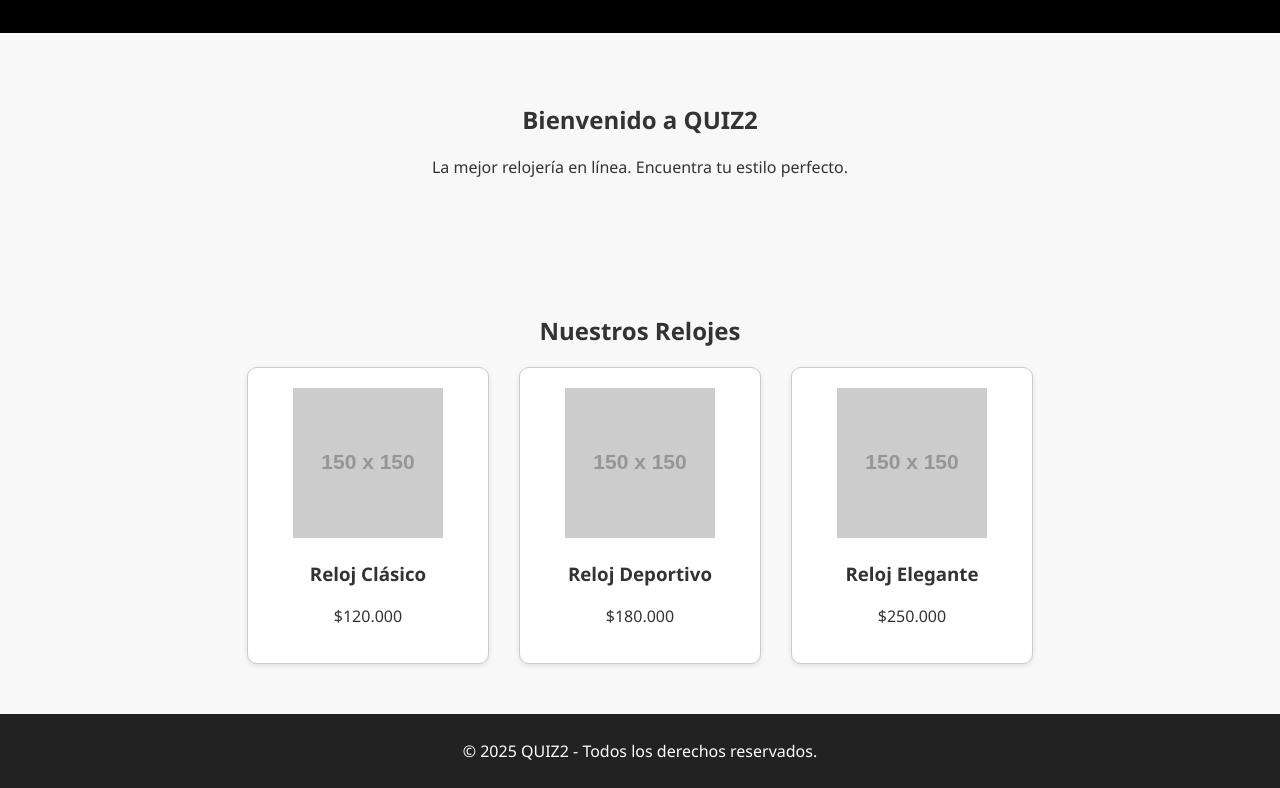
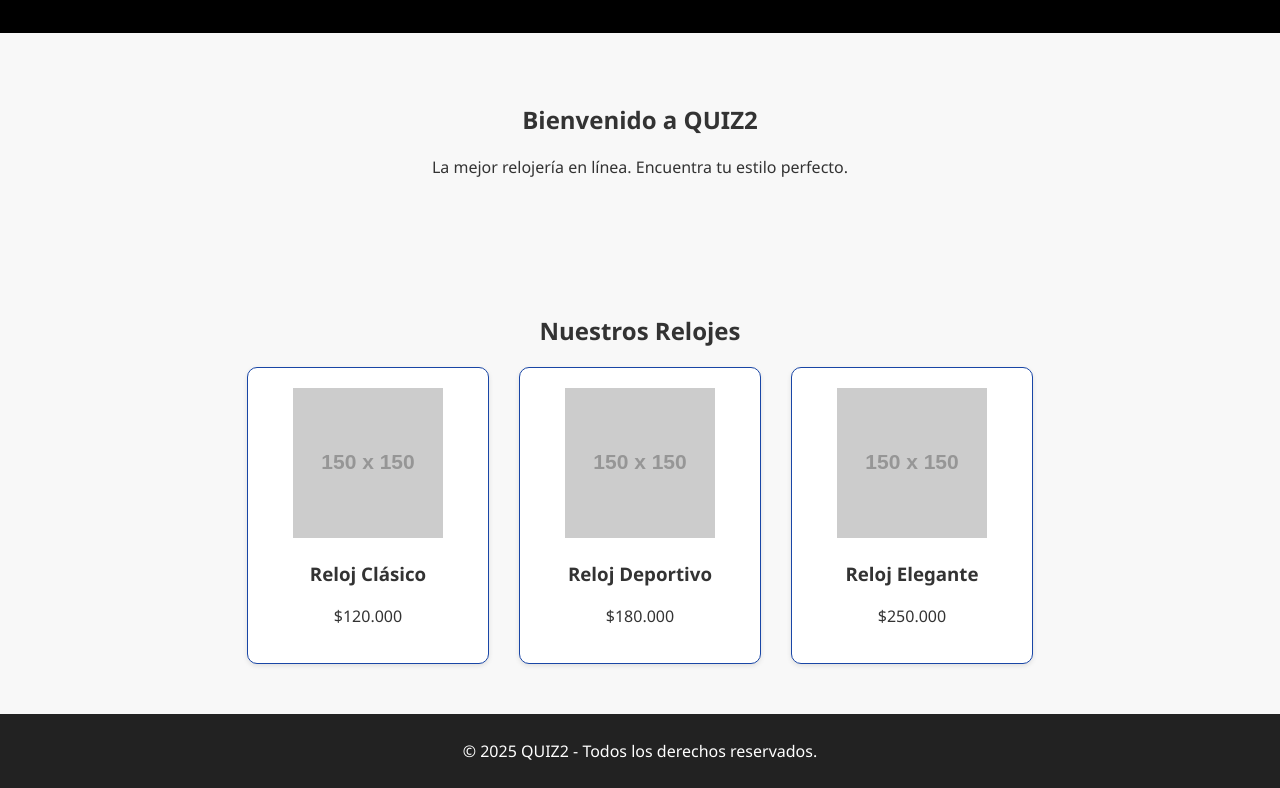
Before and after one commit to jhojanguti12-rgb/QUIZ2, a plain HTML site: page index.html in a window 1280 px wide. Shown: the part 131-919 px from the top of the page. Drawn offline with Linux system fonts and the light colour scheme; placeholder pictures from the web are drawn by us.

Commit message:
subiendo cambios

```diff
--- a/css/style.css
+++ b/css/style.css
@@ -46,7 +46,7 @@ footer {
 }
 
 .producto {
-  border: 1px solid #ccc;
+  border: 1px solid #1946a6;
   padding: 20px;
   background: #fff;
   border-radius: 10px;
```
